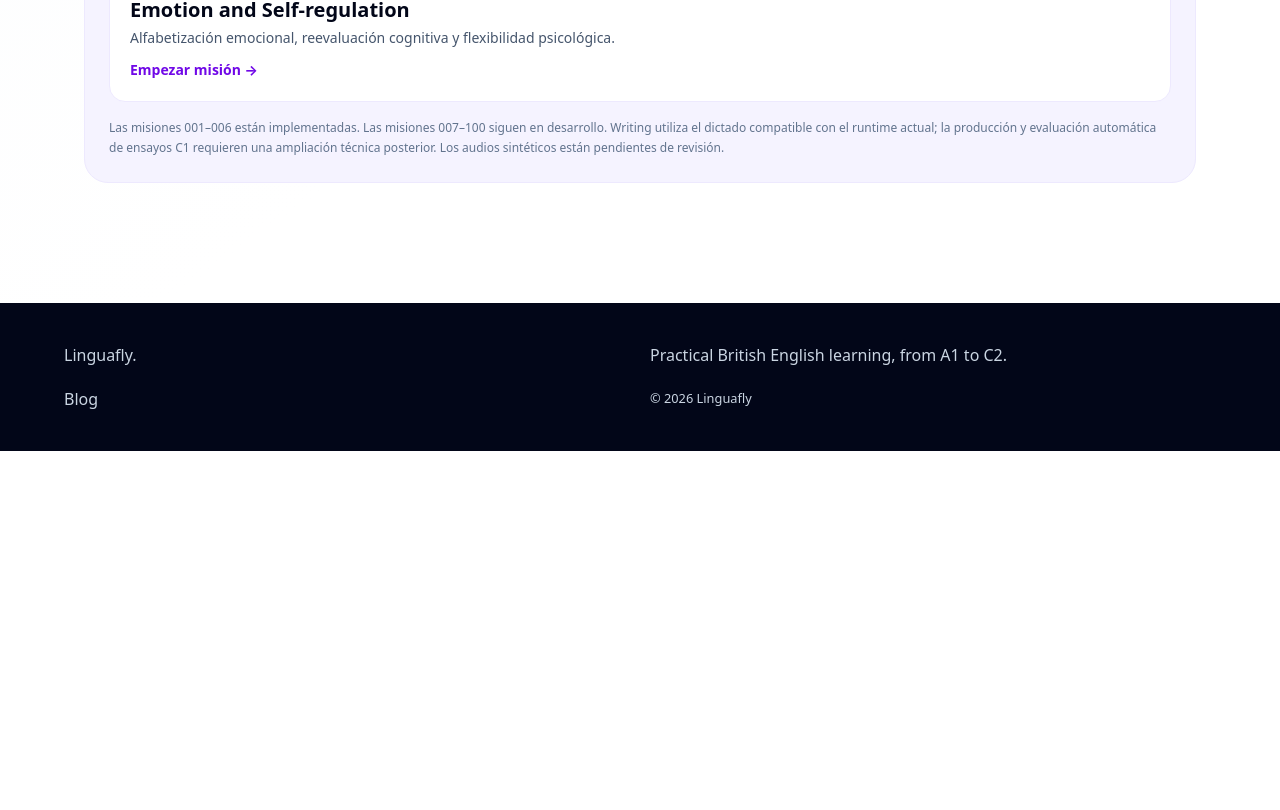
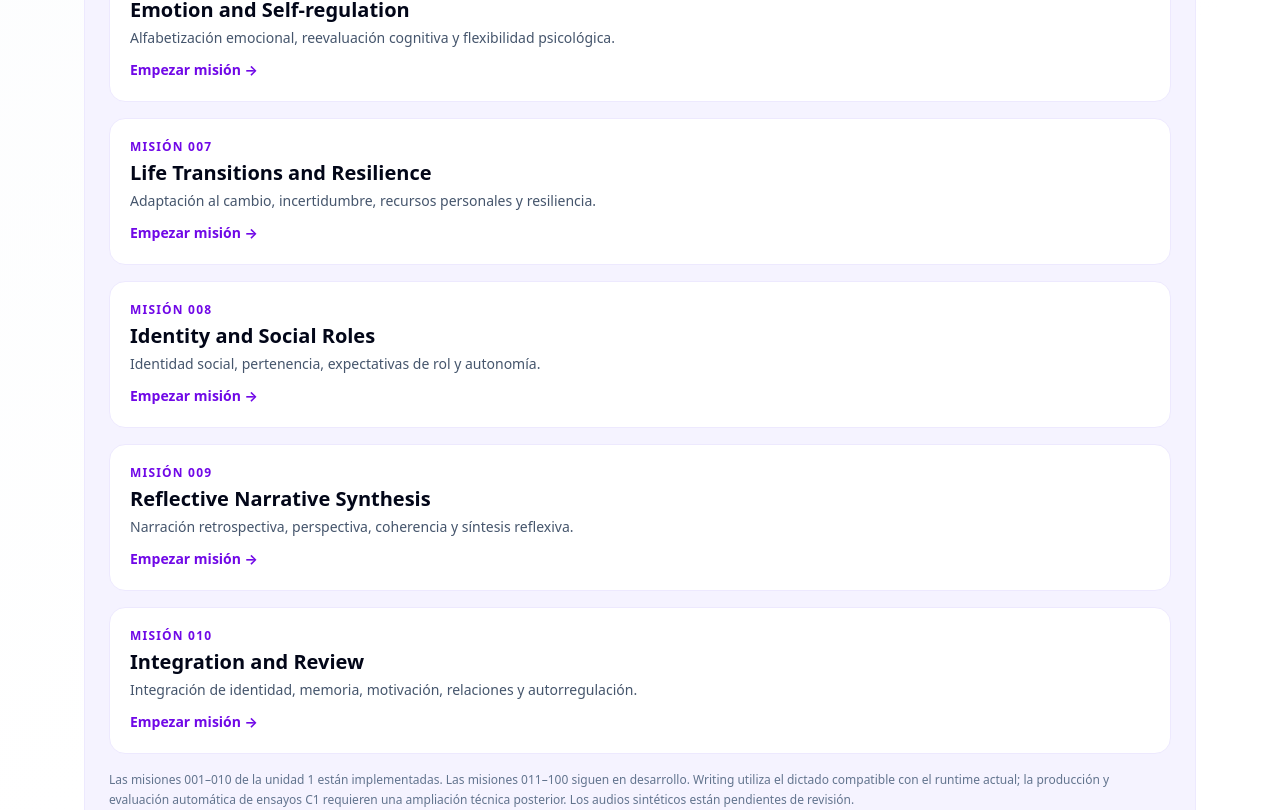
Before and after one commit to linguafly6-ui/linguaflynew2, a Next.js app: page /academia/c1 in a window 1280 px wide. Shown: the part 1550-2360 px from the top of the page. Before the commit the page ends 2001 px from the top, so only its background shows below. Built offline with nearby package versions, Linux system fonts and the light colour scheme.

Commit message:
List C1 unit 1 missions 007-010

```diff
--- a/app/academia/c1/page.tsx
+++ b/app/academia/c1/page.tsx
@@ -51,7 +51,23 @@ export default function C1Page() {
           <p className="text-xs font-extrabold tracking-widest text-violet-700">MISIÓN 006</p><h3 className="mt-1 text-xl font-bold text-slate-950">Emotion and Self-regulation</h3>
           <p className="mt-1 text-sm text-slate-600">Alfabetización emocional, reevaluación cognitiva y flexibilidad psicológica.</p><span className="mt-3 inline-block text-sm font-bold text-violet-700">Empezar misión →</span>
         </Link>
-        <p className="mt-4 text-xs leading-5 text-slate-500">Las misiones 001–006 están implementadas. Las misiones 007–100 siguen en desarrollo. Writing utiliza el dictado compatible con el runtime actual; la producción y evaluación automática de ensayos C1 requieren una ampliación técnica posterior. Los audios sintéticos están pendientes de revisión.</p>
+        <Link href="/academia/c1/007" className="mt-4 block rounded-2xl border border-violet-100 bg-white p-5 transition hover:border-violet-400 hover:shadow-sm">
+          <p className="text-xs font-extrabold tracking-widest text-violet-700">MISIÓN 007</p><h3 className="mt-1 text-xl font-bold text-slate-950">Life Transitions and Resilience</h3>
+          <p className="mt-1 text-sm text-slate-600">Adaptación al cambio, incertidumbre, recursos personales y resiliencia.</p><span className="mt-3 inline-block text-sm font-bold text-violet-700">Empezar misión →</span>
+        </Link>
+        <Link href="/academia/c1/008" className="mt-4 block rounded-2xl border border-violet-100 bg-white p-5 transition hover:border-violet-400 hover:shadow-sm">
+          <p className="text-xs font-extrabold tracking-widest text-violet-700">MISIÓN 008</p><h3 className="mt-1 text-xl font-bold text-slate-950">Identity and Social Roles</h3>
+          <p className="mt-1 text-sm text-slate-600">Identidad social, pertenencia, expectativas de rol y autonomía.</p><span className="mt-3 inline-block text-sm font-bold text-violet-700">Empezar misión →</span>
+        </Link>
+        <Link href="/academia/c1/009" className="mt-4 block rounded-2xl border border-violet-100 bg-white p-5 transition hover:border-violet-400 hover:shadow-sm">
+          <p className="text-xs font-extrabold tracking-widest text-violet-700">MISIÓN 009</p><h3 className="mt-1 text-xl font-bold text-slate-950">Reflective Narrative Synthesis</h3>
+          <p className="mt-1 text-sm text-slate-600">Narración retrospectiva, perspectiva, coherencia y síntesis reflexiva.</p><span className="mt-3 inline-block text-sm font-bold text-violet-700">Empezar misión →</span>
+        </Link>
+        <Link href="/academia/c1/010" className="mt-4 block rounded-2xl border border-violet-100 bg-white p-5 transition hover:border-violet-400 hover:shadow-sm">
+          <p className="text-xs font-extrabold tracking-widest text-violet-700">MISIÓN 010</p><h3 className="mt-1 text-xl font-bold text-slate-950">Integration and Review</h3>
+          <p className="mt-1 text-sm text-slate-600">Integración de identidad, memoria, motivación, relaciones y autorregulación.</p><span className="mt-3 inline-block text-sm font-bold text-violet-700">Empezar misión →</span>
+        </Link>
+        <p className="mt-4 text-xs leading-5 text-slate-500">Las misiones 001–010 de la unidad 1 están implementadas. Las misiones 011–100 siguen en desarrollo. Writing utiliza el dictado compatible con el runtime actual; la producción y evaluación automática de ensayos C1 requieren una ampliación técnica posterior. Los audios sintéticos están pendientes de revisión.</p>
       </section>
     </main>
   );
```
